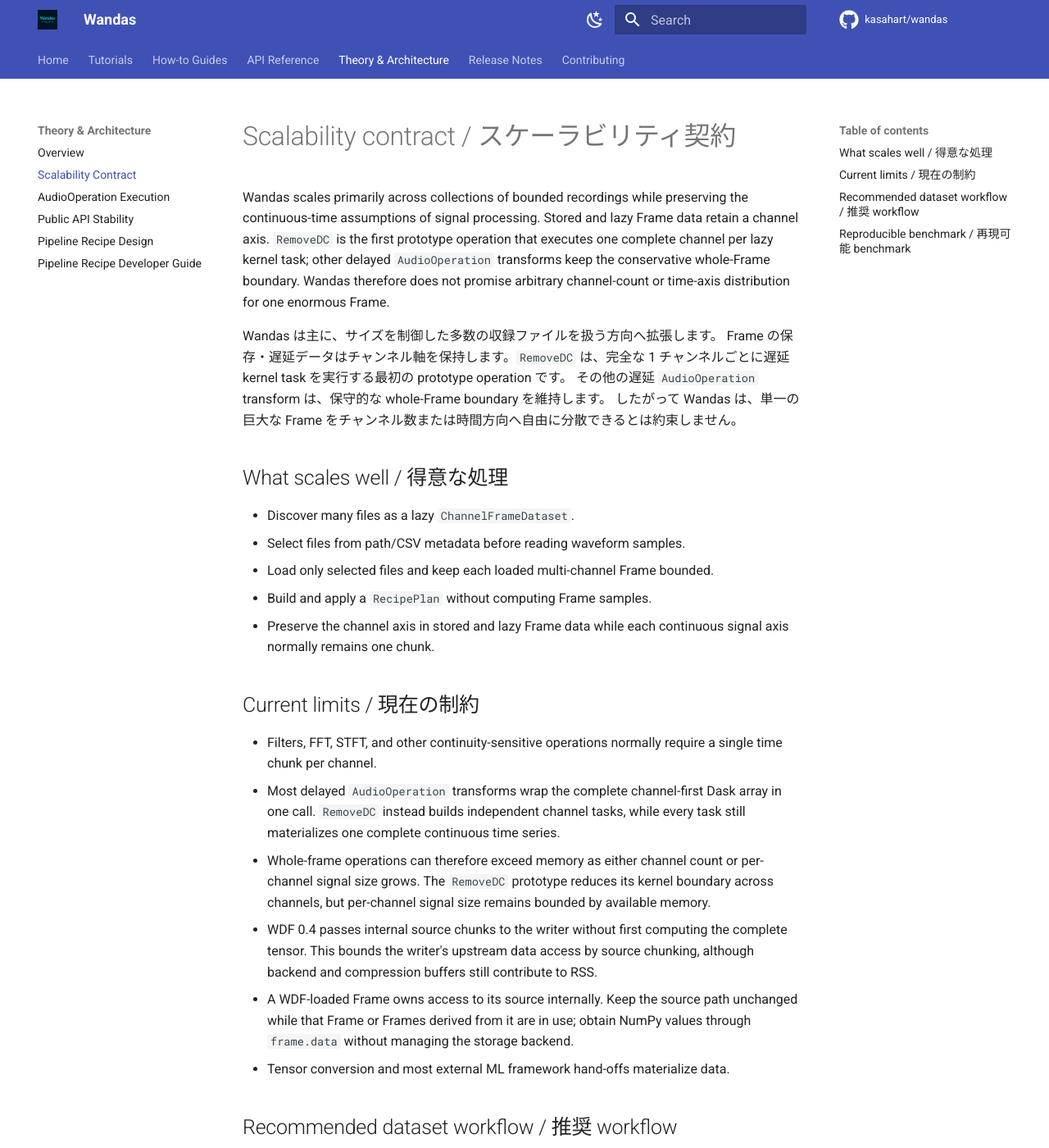
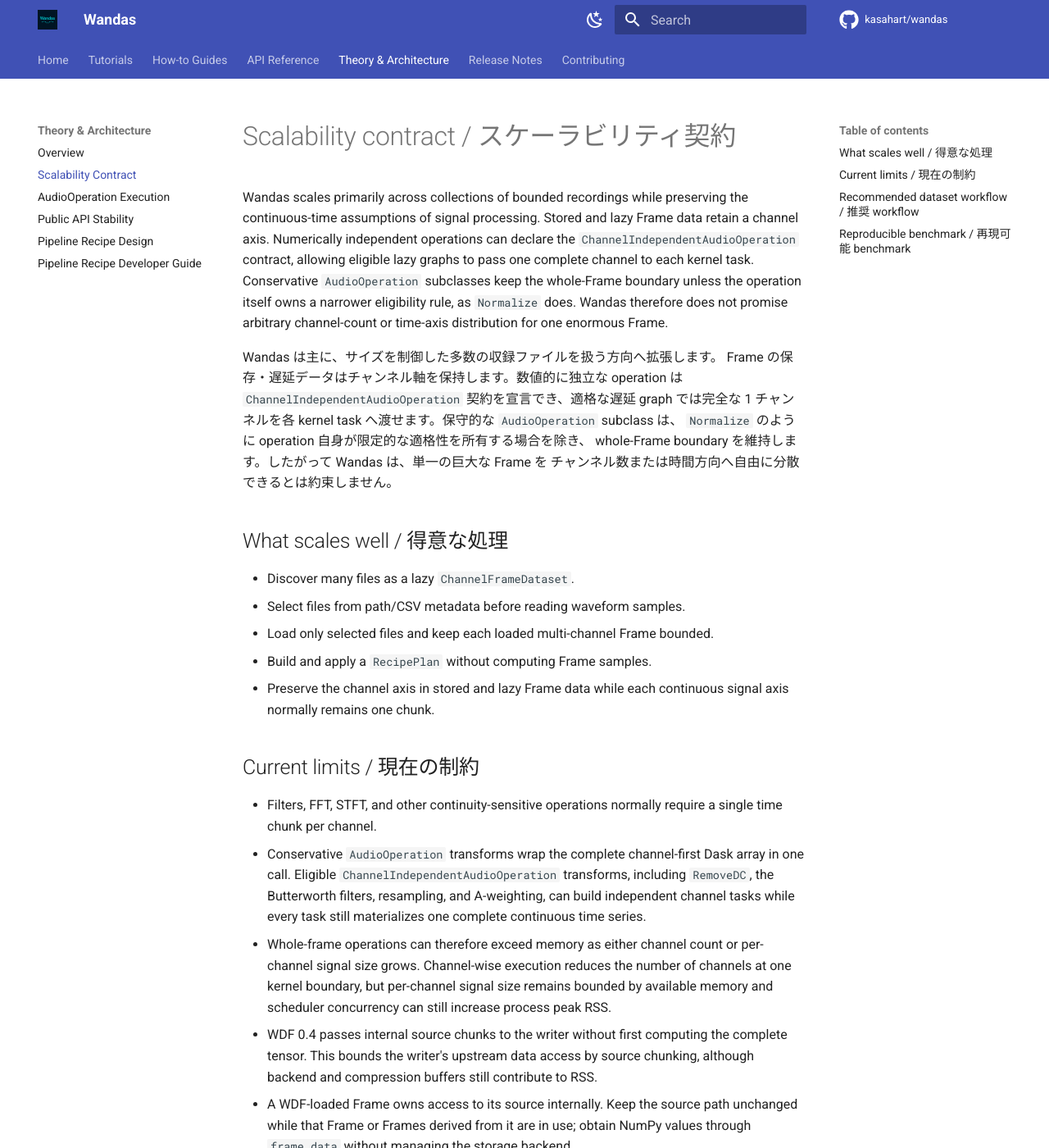
Before and after one commit to kasahart/wandas, an MkDocs documentation site: the page built from docs/src/explanation/scalability-contract.md, in a window 1280 px wide and 1400 px high. Shown: the whole window at 82% size. Built offline with MkDocs 1.6.1 and Material for MkDocs 9.7.7, drawn with Linux system fonts in a browser that asks for light colours; comment, search, counter and statistics services are not loaded; some of the changed text lies outside the part shown.

Commit message:
Enable channel-wise A-weighting execution

```diff
--- a/docs/src/explanation/scalability-contract.md
+++ b/docs/src/explanation/scalability-contract.md
@@ -2,16 +2,20 @@
 
 Wandas scales primarily across collections of bounded recordings while preserving
 the continuous-time assumptions of signal processing. Stored and lazy Frame data
-retain a channel axis. `RemoveDC` is the first prototype operation that executes one
-complete channel per lazy kernel task; other delayed `AudioOperation` transforms keep
-the conservative whole-Frame boundary. Wandas therefore does not promise arbitrary
-channel-count or time-axis distribution for one enormous Frame.
+retain a channel axis. Numerically independent operations can declare the
+`ChannelIndependentAudioOperation` contract, allowing eligible lazy graphs to pass
+one complete channel to each kernel task. Conservative `AudioOperation` subclasses
+keep the whole-Frame boundary unless the operation itself owns a narrower eligibility
+rule, as `Normalize` does. Wandas therefore does not promise arbitrary channel-count
+or time-axis distribution for one enormous Frame.
 
 Wandas は主に、サイズを制御した多数の収録ファイルを扱う方向へ拡張します。
-Frame の保存・遅延データはチャンネル軸を保持します。`RemoveDC` は、完全な
-1 チャンネルごとに遅延 kernel task を実行する最初の prototype operation です。
-その他の遅延 `AudioOperation` transform は、保守的な whole-Frame boundary を維持します。
-したがって Wandas は、単一の巨大な Frame をチャンネル数または時間方向へ自由に分散できるとは約束しません。
+Frame の保存・遅延データはチャンネル軸を保持します。数値的に独立な operation は
+`ChannelIndependentAudioOperation` 契約を宣言でき、適格な遅延 graph では完全な
+1 チャンネルを各 kernel task へ渡せます。保守的な `AudioOperation` subclass は、
+`Normalize` のように operation 自身が限定的な適格性を所有する場合を除き、
+whole-Frame boundary を維持します。したがって Wandas は、単一の巨大な Frame を
+チャンネル数または時間方向へ自由に分散できるとは約束しません。
 
 ## What scales well / 得意な処理
 
@@ -26,12 +30,15 @@ Frame の保存・遅延データはチャンネル軸を保持します。`Remo
 
 - Filters, FFT, STFT, and other continuity-sensitive operations normally require a
   single time chunk per channel.
-- Most delayed `AudioOperation` transforms wrap the complete channel-first Dask array
-  in one call. `RemoveDC` instead builds independent channel tasks, while every task
-  still materializes one complete continuous time series.
+- Conservative `AudioOperation` transforms wrap the complete channel-first Dask array
+  in one call. Eligible `ChannelIndependentAudioOperation` transforms, including
+  `RemoveDC`, the Butterworth filters, resampling, and A-weighting, can build
+  independent channel tasks while every task still materializes one complete
+  continuous time series.
 - Whole-frame operations can therefore exceed memory as either channel count or
-  per-channel signal size grows. The `RemoveDC` prototype reduces its kernel boundary
-  across channels, but per-channel signal size remains bounded by available memory.
+  per-channel signal size grows. Channel-wise execution reduces the number of
+  channels at one kernel boundary, but per-channel signal size remains bounded by
+  available memory and scheduler concurrency can still increase process peak RSS.
 - WDF 0.4 passes internal source chunks to the writer without first computing the
   complete tensor. This bounds the writer's upstream data access by source chunking,
   although backend and compression buffers still contribute to RSS.
@@ -92,6 +99,9 @@ uv run --no-dev --extra io python scripts/scalability_benchmark.py --samples 800
 These measurements characterize bounded upstream writer access, not a fixed RSS ceiling
 across platforms or HDF5 configurations. WDF preserves typed Frame state, axes,
 metadata, and deterministic failure behavior without precomputing the complete tensor.
-Independent channel-task execution is currently promised only for `RemoveDC`. See
-[AudioOperation execution dependencies](audio-operation-execution.md) for the internal
-prototype contract and the classification of operations that remain whole-frame.
+Channel independence is a numerical contract; task topology, chunk layout, and
+scheduler choice remain private. Eligible inputs currently use channel tasks for
+`RemoveDC`, the Butterworth filters, resampling, and A-weighting, while `Normalize`
+owns a parameter-dependent channel-wise path. See
+[AudioOperation execution dependencies](audio-operation-execution.md) for the
+execution contract and the classification of operations that remain whole-frame.
```
Also changed, not shown: docs/src/explanation/audio-operation-execution.md (+31 -1 lines), 4 other files.
